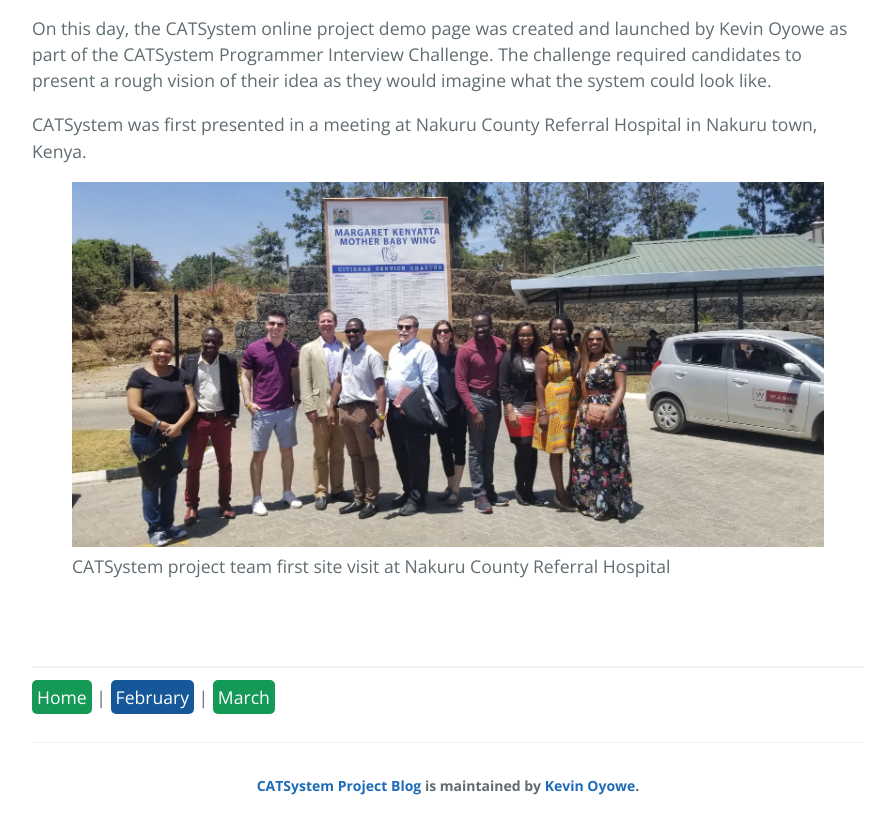
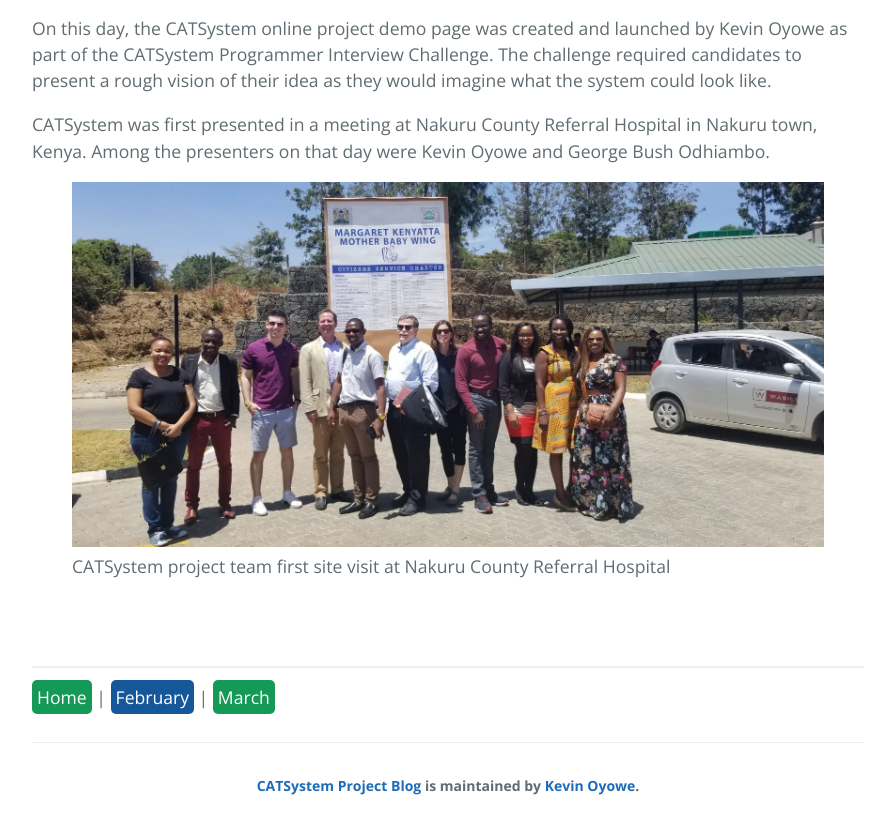
Before and after one commit to koyowe/catsystemblog, a plain HTML site: page feb19.html in a window 1280 px wide. Shown: the part 2892-3720 px from the top of the page, without its empty margins (192-1087 px from the left). Drawn offline with nearby package versions, Linux system fonts and the light colour scheme.

Commit message:
Mention George Bush Odhiambo among the first presenters of CATSystem

```diff
--- a/feb19.html
+++ b/feb19.html
@@ -139,7 +139,7 @@
 			</p>
 
 			<p>
-				CATSystem was first presented in a meeting at Nakuru County Referral Hospital in Nakuru town, Kenya.
+				CATSystem was first presented in a meeting at Nakuru County Referral Hospital in Nakuru town, Kenya. Among the presenters on that day were Kevin Oyowe and George Bush Odhiambo.
 			</p>
 
 			<p align="center" >
```
